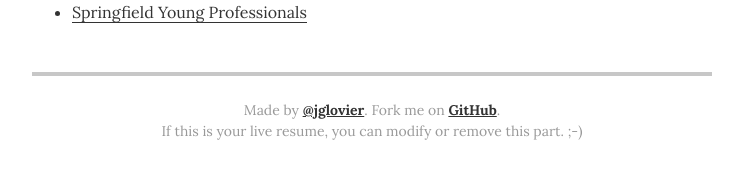
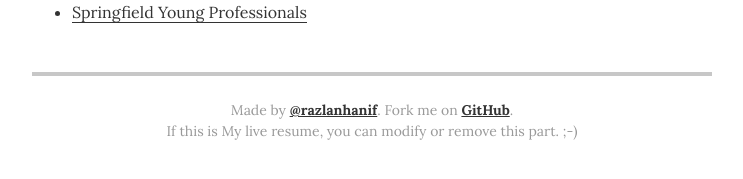
Before and after one commit to razlanhanif/razlanhanif.github.io, a Jekyll site: the page built from index.html, in a window 1280 px wide and 900 px high, scrolled down 2696 px. Shown: the part 710-889 px from the top of the window, without its empty margins (268-1011 px from the left). Built offline with Jekyll 4.4.1, drawn with Linux system fonts in a browser that asks for light colours; some of the changed text lies outside the part shown.

Commit message:
update resume

```diff
--- a/_config.yml
+++ b/_config.yml
@@ -10,7 +10,7 @@
 
 # Resume settings
 resume_avatar:                  "true"
-resume_name:                    "Muhammad Razlan"
+resume_name:                    "Muhammad Razlan Hanif"
 resume_title:                   "Information System Engineering/Web Design"
 
 # used for the contact button in _layouts/resume.html
--- a/_layouts/resume.html
+++ b/_layouts/resume.html
@@ -232,8 +232,8 @@
       {% endif %}
 
       <footer class="page-footer">
-        <p class="footer-line">Made by <a href="http://twitter.com/jglovier">@jglovier</a>. Fork me on <a href="https://github.com/jglovier/resume-template">GitHub</a>.</p>
-        <p class="footer-line">If this is your live resume, you can modify or remove this part. ;-)</p>
+        <p class="footer-line">Made by <a href="https://www.facebook.com/razlan.hanif/">@razlanhanif</a>. Fork me on <a href="https://github.com/razlanhanif">GitHub</a>.</p>
+        <p class="footer-line">If this is My live resume, you can modify or remove this part. ;-)</p>
       </footer>
 
     </div>
```
